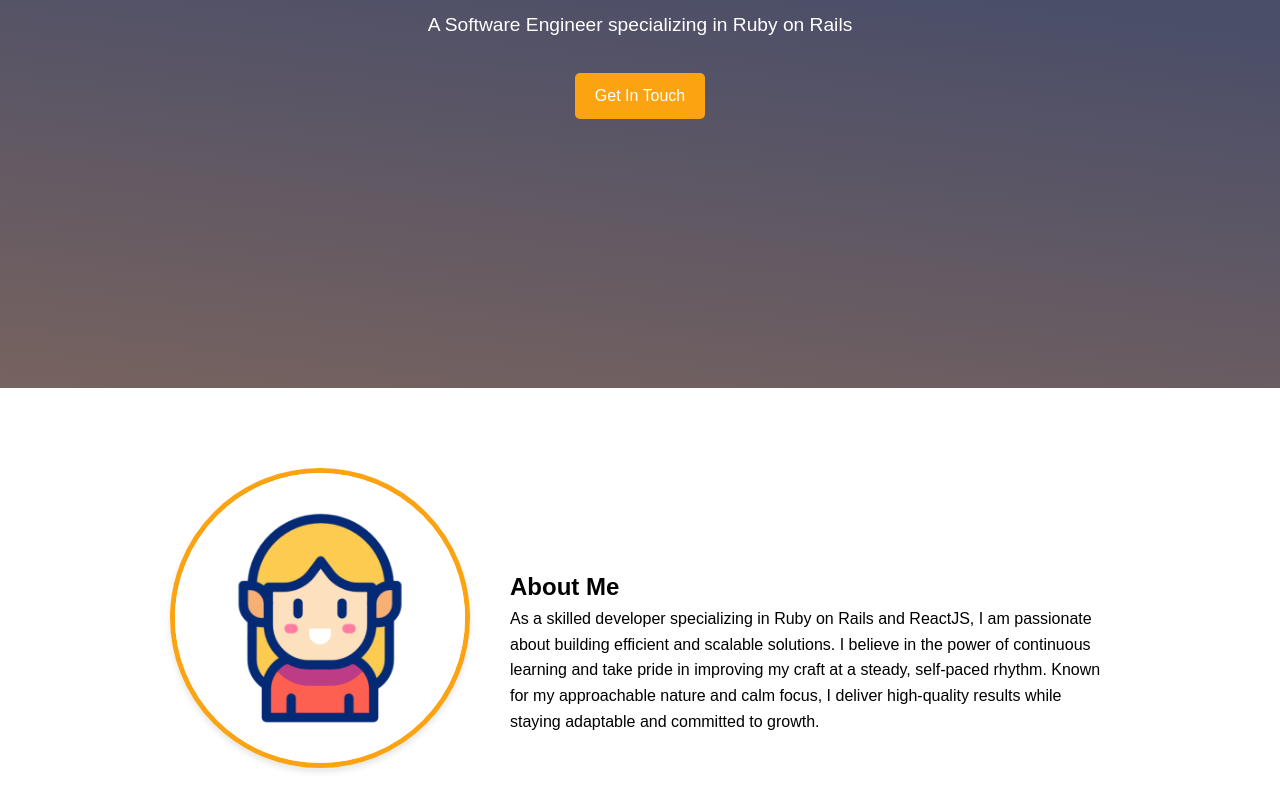
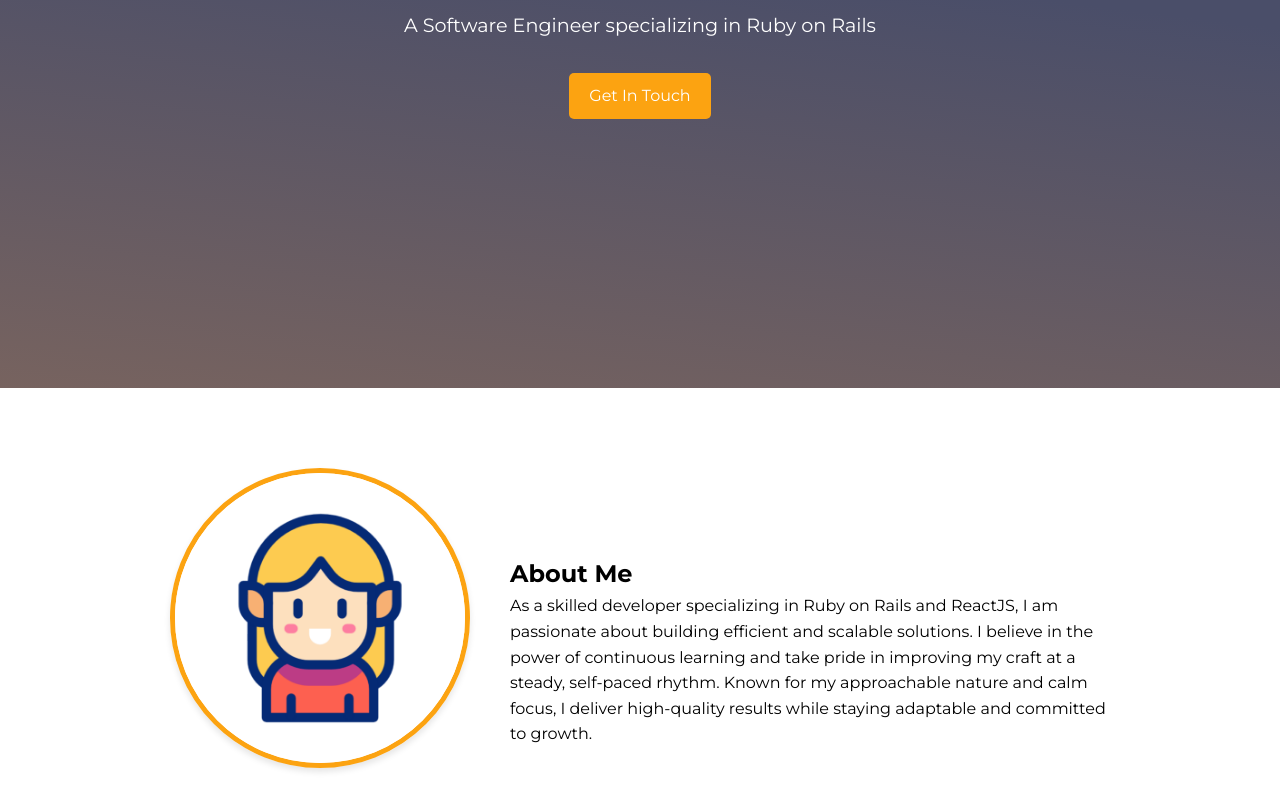
Before and after one commit to hmarn/portfolio, a plain HTML site: page index.html in a window 1280 px wide. Shown: the part 412-1202 px from the top of the page. Drawn offline with Linux system fonts and the light colour scheme.

Commit message:
Add Montserrat font

```diff
--- a/index.html
+++ b/index.html
@@ -44,7 +44,7 @@
         }
 
         body {
-            font-family: 'Arial', sans-serif;
+            font-family: 'Montserrat', 'Arial', sans-serif;
             background-color: var(--white);
             color: var(--text-color);
             line-height: 1.6;
```
